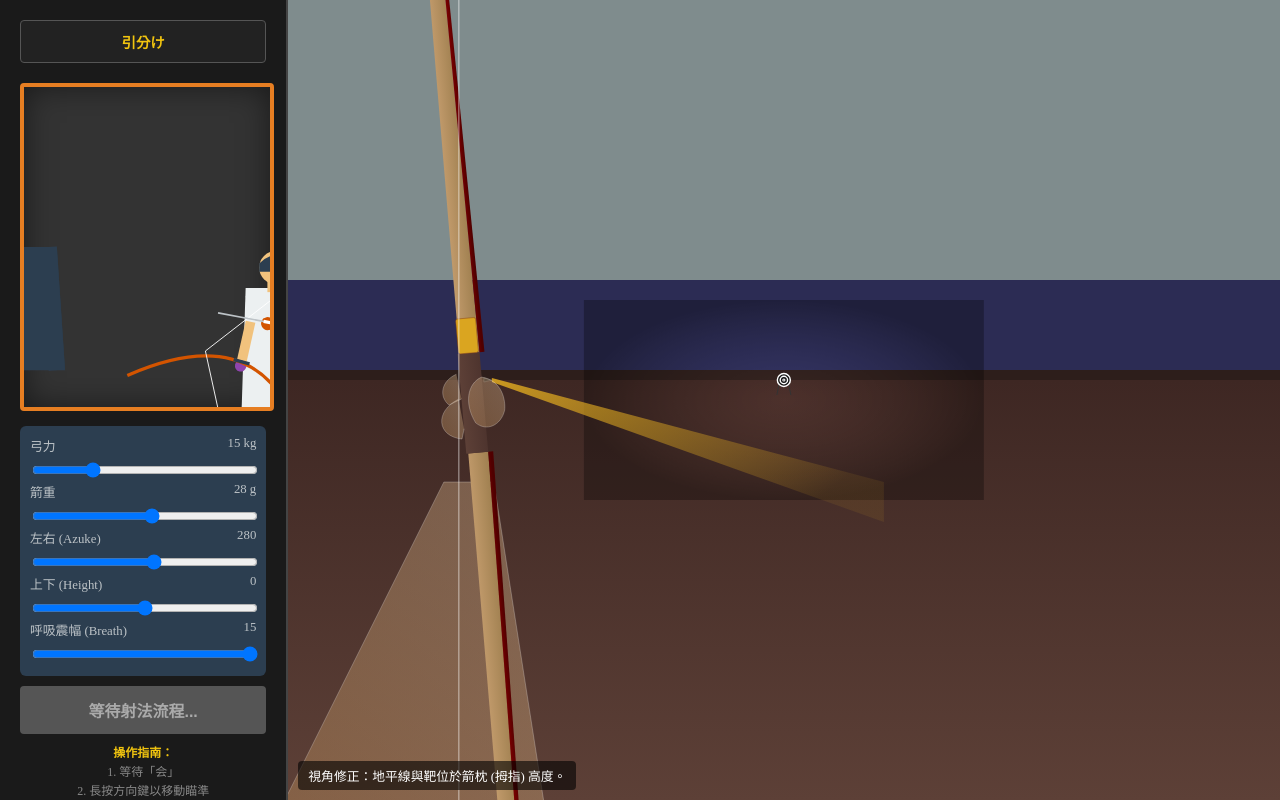
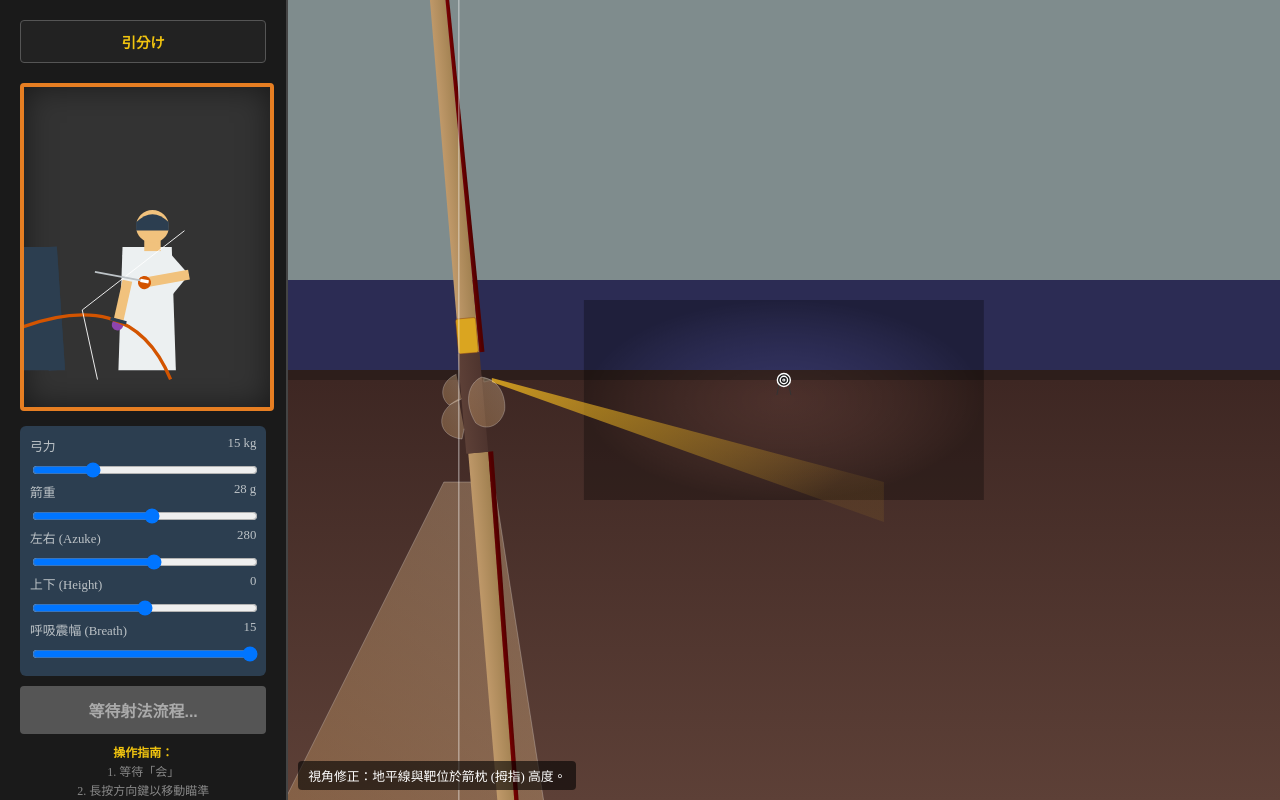
Before and after one commit to laihenyi/kyudo-sim, a plain HTML site: page index.html in a window 1280 px wide. Drawn offline with Linux system fonts and the light colour scheme.

Commit message:
fix(animation): Center archer in SVG viewBox
Adjusted torso position from (300, 250) to (150, 200) to properly center the archer in the 300x300 viewBox.

修正射手位置：將軀幹座標從 (300, 250) 調整為 (150, 200)，使射手正確顯示在 SVG 視窗中央。

```diff
--- a/index.html
+++ b/index.html
@@ -761,7 +761,7 @@
                 this.el.hakama = createPath(svg, "M-40,150 L40,150 L50,300 L-50,300 Z", "#2c3e50");
 
                 // 2. Torso Group
-                this.el.torso = createGroup(svg, 300, 250); // Center of body
+                this.el.torso = createGroup(svg, 150, 200); // Center of viewBox (300x300)
 
                 // Body (Gi - White)
                 this.el.body = createPath(this.el.torso, "M-30,-50 L30,-50 L35,100 L-35,100 Z", "#ecf0f1");
```
